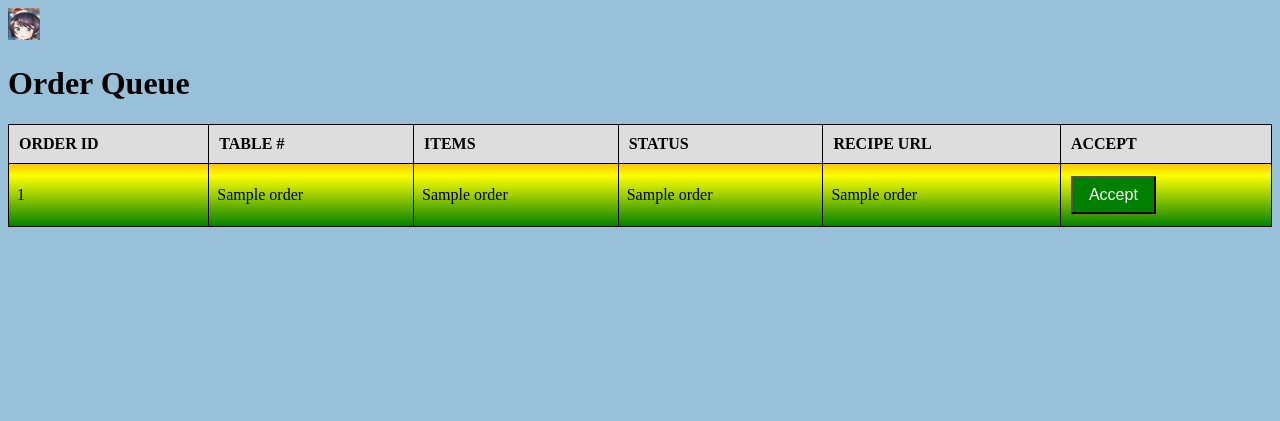
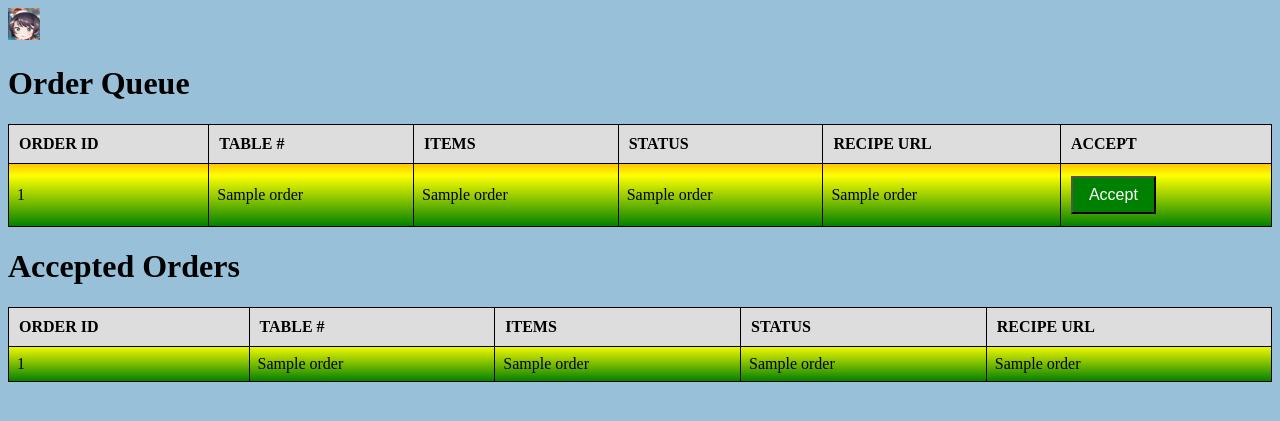
Before and after one commit to Yensid10/Multipurpose-Flask-Website-System-Project, a Flask app: template templates/kitchen.html in a window 1280 px wide. Shown: the top 421 px of the page. Run offline with Flask 2, Linux system fonts and the light colour scheme; the template is opened without the code that fills it: most values are stand-ins (such as "Sample title", 1, 10 or a date in 2020).

Commit message:
now utilises redirects to show orders added to accepted_orders on button press

```diff
--- a/app.py
+++ b/app.py
@@ -11,8 +11,10 @@ def kitchen():
     c = conn.cursor()
     c.execute("SELECT * FROM order_queue")
     orders = c.fetchall()
+    c.execute("SELECT * FROM accepted_orders")
+    accepted_orders = c.fetchall()
     conn.close()
-    return render_template("kitchen.html", orders=orders)
+    return render_template("kitchen.html", orders=orders, accepted_orders=accepted_orders)
 
 
 @app.route('/accept_order/<int:order_id>')
--- a/templates/kitchen.html
+++ b/templates/kitchen.html
@@ -10,6 +10,7 @@
 </head>
 <body>
 <img src="{{ url_for('static', filename='icon.png') }}" alt="Page Icon" style="width:32px; height:32px;">
+
 <h1>Order Queue</h1>
 <table id="order-queue-table">
     <thead>
@@ -39,5 +40,30 @@
     </tbody>
 </table>
 
+<h1>Accepted Orders</h1>
+<table id="accepted-orders-table">
+    <thead>
+    <tr>
+        <th>Order ID</th>
+        <th>Table #</th>
+        <th>Items</th>
+        <th>Status</th>
+        <th>Recipe URL</th>
+    </tr>
+    </thead>
+    <tbody>
+    {% for order in accepted_orders %}
+        <tr>
+            <td>{{ order[0] }}</td>
+            <td>{{ order[1] }}</td>
+            <td>{{ order[2] }}</td>
+            <td>{{ order[3] }}</td>
+            <td>{{ order[4] }}</td>
+        </tr>
+    {% endfor %}
+    </tbody>
+</table>
+
+
 </body>
 </html>
```
Also changed, not shown: orders.db, 1 other file.
